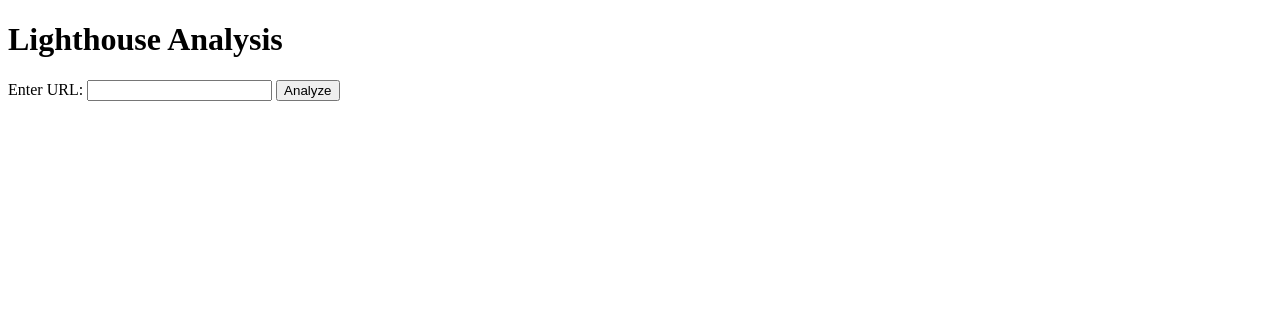
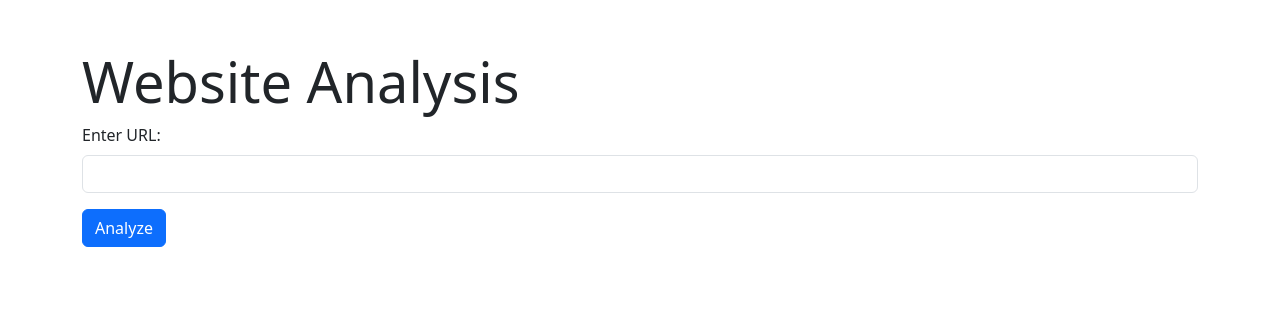
Before and after one commit to bluntlycoded/crp, a website: page index.html in a window 1280 px wide. Drawn offline with nearby package versions, Linux system fonts and the light colour scheme.

Commit message:
Backup-01

```diff
--- a/index.html
+++ b/index.html
@@ -4,16 +4,28 @@
     <meta charset="UTF-8">
     <meta name="viewport" content="width=device-width, initial-scale=1.0">
     <title>Lighthouse Analysis</title>
+    <!-- Bootstrap CSS -->
+    <link href="https://cdn.jsdelivr.net/npm/bootstrap@5.3.3/dist/css/bootstrap.min.css" rel="stylesheet" integrity="sha384-QWTKZyjpPEjISv5WaRU9OFeRpok6YctnYmDr5pNlyT2bRjXh0JMhjY6hW+ALEwIH" crossorigin="anonymous">
+    <style>
+        /* Custom styles can go here */
+    </style>
 </head>
 <body>
-    <h1>Lighthouse Analysis</h1>
-    <form id="analyzeForm">
-        <label for="urlInput">Enter URL:</label>
-        <input type="text" id="urlInput" name="urlInput">
-        <button type="button" id="analyzeButton">Analyze</button>
-        <button type="button" id="checkAnotherButton" style="display: none;">Check Another Website</button>
-    </form>
-    <div id="results"></div>
+    <div class="container py-5">
+        <h1 class="display-4">Website Analysis</h1>
+        <form id="analyzeForm" class="mb-4">
+            <div class="mb-3">
+                <label for="urlInput" class="form-label">Enter URL:</label>
+                <input type="text" class="form-control" id="urlInput" name="urlInput">
+            </div>
+            <button type="button" class="btn btn-primary" id="analyzeButton">Analyze</button>
+            <button type="button" class="btn btn-secondary d-none" id="checkAnotherButton">Check Another Website</button>
+        </form>
+        <div id="results"></div>
+    </div>
+
+    <!-- Bootstrap JS (optional, only needed if you use Bootstrap JavaScript components) -->
+    <script src="https://cdn.jsdelivr.net/npm/bootstrap@5.3.0-alpha1/dist/js/bootstrap.bundle.min.js" integrity="sha384-9Q/yo1WIjymNZhQe9uK7+nH3+8OLZmR5qZKnE4ml/1kO4eHoKigKfYRv1AZiixng" crossorigin="anonymous"></script>
 
     <script>
         document.getElementById('analyzeButton').addEventListener('click', async () => {
@@ -41,7 +53,7 @@
                 displayResults(data);
 
                 // Show the "Check Another Website" button
-                document.getElementById('checkAnotherButton').style.display = 'block';
+                document.getElementById('checkAnotherButton').classList.remove('d-none');
             } catch (error) {
                 console.error('Error:', error);
                 // Display error message on the webpage
@@ -59,7 +71,7 @@
             document.getElementById('urlInput').value = '';
             document.getElementById('results').innerHTML = '';
             // Hide the button
-            document.getElementById('checkAnotherButton').style.display = 'none';
+            document.getElementById('checkAnotherButton').classList.add('d-none');
         });
 
         function displayResults(data) {
@@ -67,7 +79,7 @@
             resultsDiv.innerHTML = `
                 <p>First Meaningful Paint: ${data.first_meaningful_paint}</p>
                 <h2>Blocking Resources:</h2>
-                <ul>
+                <ul class="list-unstyled">
                     ${data.blocking_resources.map(resource => `
                         <li>
                             <strong>URL:</strong> ${resource.url}<br>
```
Also changed, not shown: app.mjs (line endings or trailing spaces).
